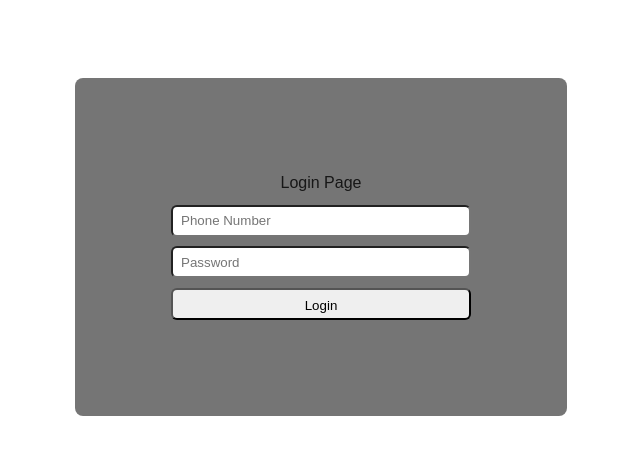
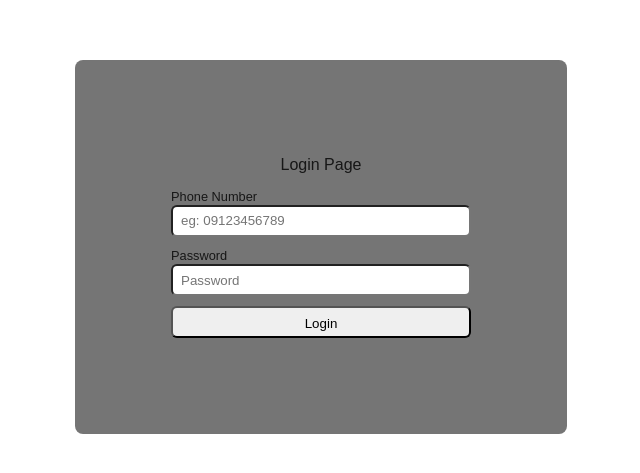
Before and after one commit to PuvaDD/Decamond-next-auth, a Next.js app in the folder decamond-next-auth/: page /auth/login in a window 1280 px wide. Shown: the part 153-626 px from the top of the page, without its empty margins (319-959 px from the left). Built offline with nearby package versions, Linux system fonts and the light colour scheme; no server answers.

Commit message:
refact: Updated login form inputs using new components

```diff
--- a/decamond-next-auth/src/app/auth/login/page.tsx
+++ b/decamond-next-auth/src/app/auth/login/page.tsx
@@ -4,12 +4,17 @@ import {
   PASSWORD_INPUT_NAME,
   PHONE_NUMBER_INP_NAME,
 } from "@/lib/utils/loginFormSchema";
-import { useActionState, useEffect, useState } from "react";
-import { LoginResult } from "@/lib/utils/authPageUtils";
+import { ChangeEvent, useActionState, useEffect, useState } from "react";
+import { FailedLoginResult, LoginResult } from "@/lib/utils/authPageUtils";
 import { Login } from "@/lib/auth/actions";
 
+import InputFormControl from "@/components/InputFormControl";
+import TextInput from "@/components/textInput";
+import styles from "./login.module.scss";
 import Form from "next/form";
-import styles from "./login.module.scss";
+
+const phoneNumberInpID = "login-phone-num-inp";
+const passwordInpID = "login-password-inp";
 
 const initialState: LoginResult = {
   success: false,
@@ -24,28 +29,59 @@ export default function LoginPage() {
     initialState
   );
 
-  useEffect(() => {
-    console.log("authState = ", authState);
-    console.log("\n\n<========================>\n\n");
-  }, [authState]);
+  const phoneNumInpErrors = (
+    authState as FailedLoginResult
+  )?.errors?.fieldErrors?.[PHONE_NUMBER_INP_NAME]?.join(" | ");
+
+  const passwordInpErrors = (
+    authState as FailedLoginResult
+  )?.errors?.fieldErrors[PASSWORD_INPUT_NAME]?.join(" | ");
+
+  const handlePhoneNumberChange = (e: ChangeEvent<HTMLInputElement>) => {
+    // TODO: Programmatically prevent falsy values from being set
+    setPhoneNumber(e.target.value);
+  };
+
+  const handlePasswordChange = (e: ChangeEvent<HTMLInputElement>) => {
+    // TODO: Programmatically prevent falsy values from being set
+    setPassword(e.target.value);
+  };
 
   return (
     <Form action={loginAction} className={styles["login-form-wrapper"]}>
       <header>Login Page</header>
+
       <div className={styles["inputs-wrapper"]}>
-        <input
-          placeholder="Phone Number"
+        <InputFormControl
+          id={phoneNumberInpID}
+          labels={{ tl: "Phone Number" }}
+          error={phoneNumInpErrors}
+        >
+          <TextInput
+            id={phoneNumberInpID}
+            placeholder="eg: 09123456789"
             name={PHONE_NUMBER_INP_NAME}
             value={phoneNumber}
-          onChange={(e) => setPhoneNumber(e.target.value)}
+            onChange={handlePhoneNumberChange}
           />
-        <input
+        </InputFormControl>
+
+        <InputFormControl
+          id={passwordInpID}
+          labels={{ tl: "Password" }}
+          error={passwordInpErrors}
+        >
+          <TextInput
+            id={passwordInpID}
             placeholder="Password"
             name={PASSWORD_INPUT_NAME}
             value={password}
-          onChange={(e) => setPassword(e.target.value)}
+            onChange={handlePasswordChange}
           />
+        </InputFormControl>
+
         <button>Login</button>
+
         {!authState.success &&
           authState.errors &&
           authState.errors.formErrors.length > 0 && (
```
Lines whose indentation alone changed are shown as unchanged.
